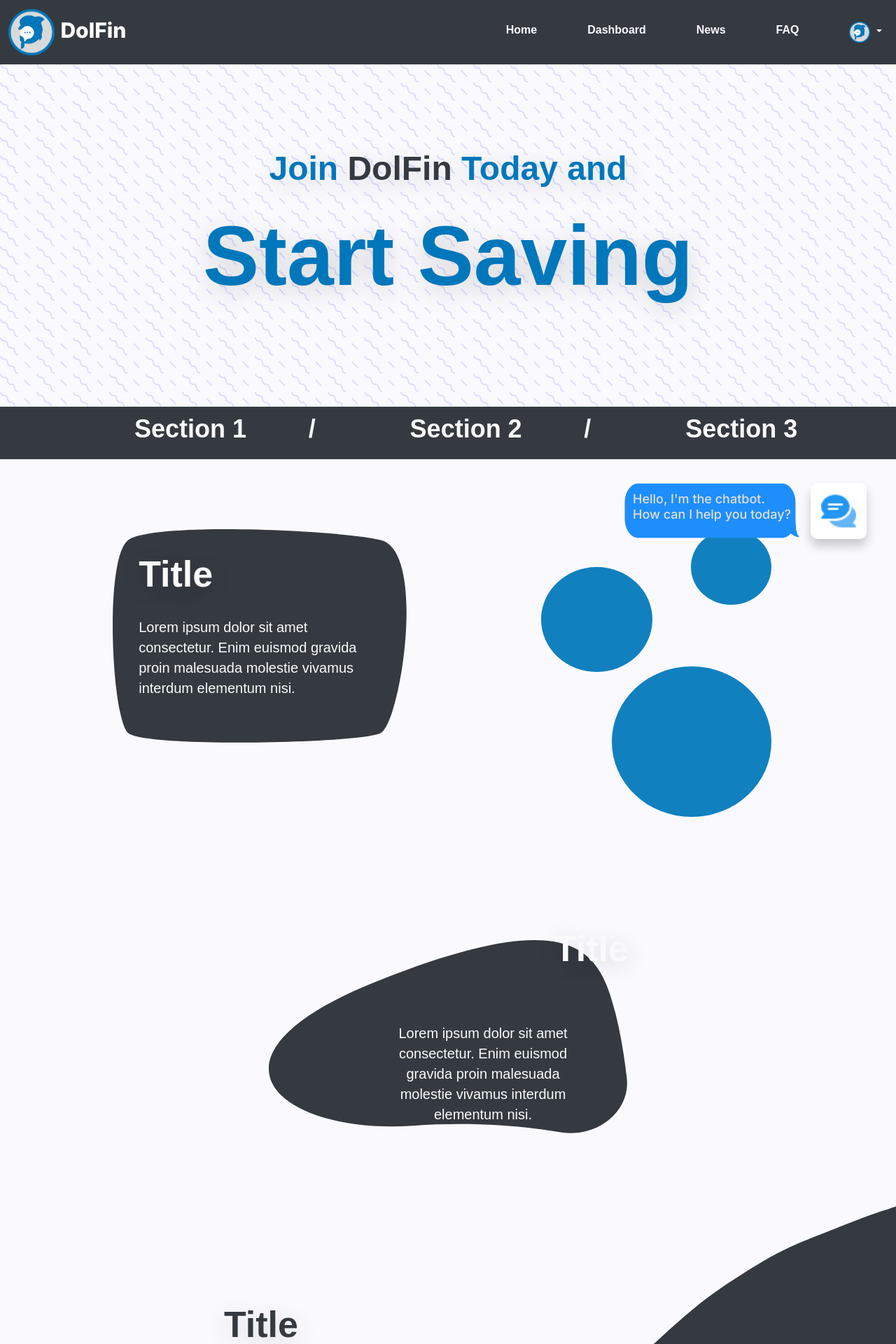
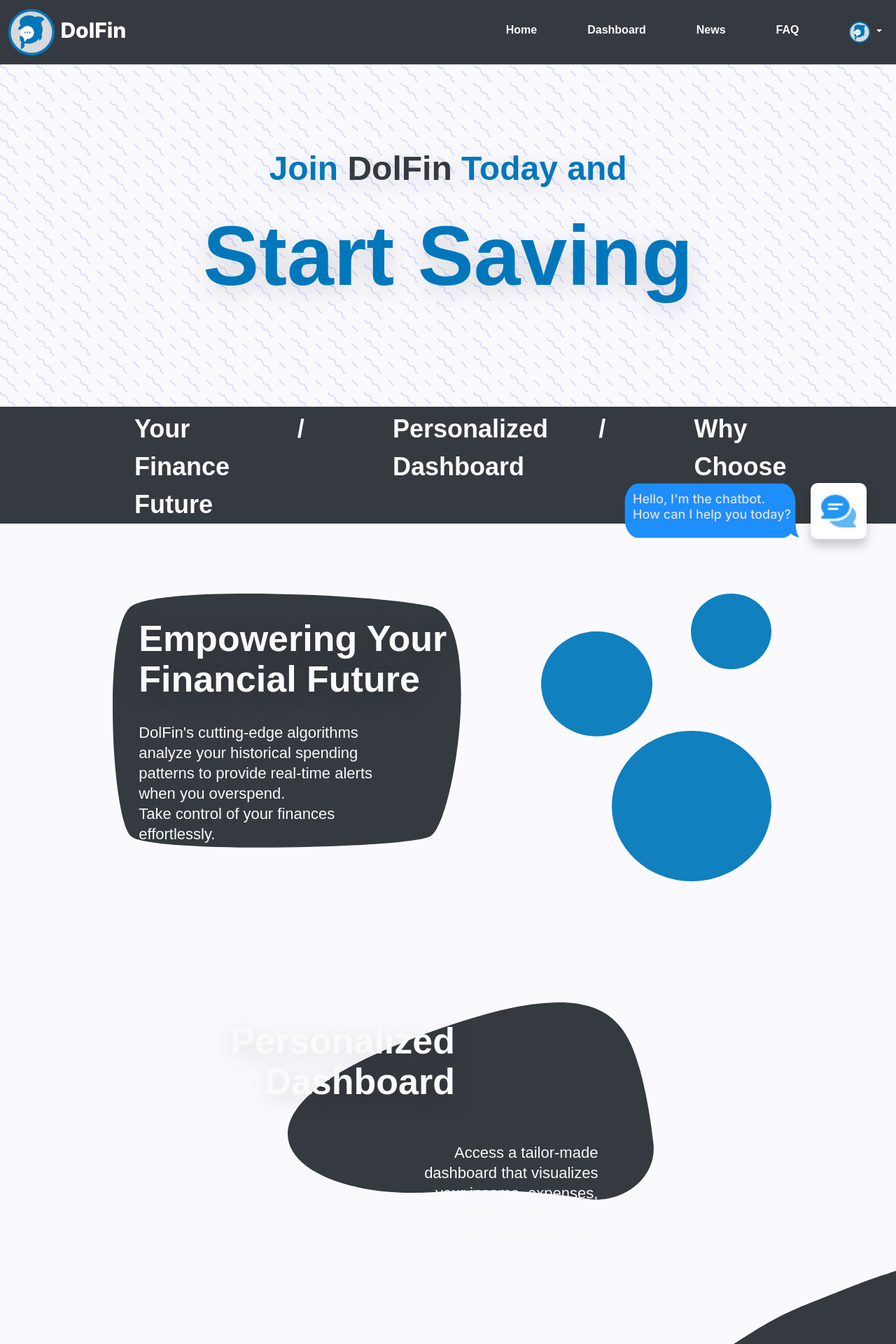
Before and after one commit to DataBytes-Organisation/Neo_Dolfin, a Flask app: template neo_dolfin/templates/home.html in a window 1280 px wide. Shown: the top 1920 px of the page at 70% size. Run offline with Flask 3, Linux system fonts and the light colour scheme; the template is opened without the code that fills it, so the values that code supplies are empty; parts of the project's set-up code (start-up, migrations or seed data) failed here and were passed over; some libraries are stand-ins or nearby versions.

Commit message:
Feature front home content (#48)
* chatbot frontend added

* frontend changes for chatbot

* changes

* auto push first message in chatbot

* added the first message chatbot

* Modifying to use user First Name

* chatbot completed

* Chatbot frontend completed!

* write the home content

* write content for the homepage

* Delete neo_dolfin/static/js/chatbot_app copy.js

Signed-off-by: Blake Latch <84319903+BlakeLatch@users.noreply.github.com>

---------

Signed-off-by: Blake Latch <84319903+BlakeLatch@users.noreply.github.com>
Co-authored-by: thompsonjac <101184642+thompsonjac@users.noreply.github.com>
Co-authored-by: Blake Latch <84319903+BlakeLatch@users.noreply.github.com>

```diff
--- a/neo_dolfin/static/css/home.css
+++ b/neo_dolfin/static/css/home.css
@@ -73,7 +73,7 @@ body {
 #firstSectionBG {
   background-image: url("/static/img/homeBlob1.svg");
   background-repeat: no-repeat;
-  background-size: 80%;
+  background-size: 95%;
   padding-top: 25px;
   height: 500px;
   margin-left: 8%;
@@ -91,7 +91,7 @@ body {
 
 #firstSectionParagraph {
   color: #fafafa;
-  font-size: 20px;
+  font-size: 22px;
   line-height: 29px;
   padding-left: 5%;
   padding-right: 25%;
@@ -109,7 +109,9 @@ body {
   background-repeat: no-repeat;
   background-position: center;
   height: 450px;
-  background-size: 40%;
+  margin-left: 5%;
+  /* padding-left: 50px; */
+  background-size: 43%;
 }
 
 #secondSectionHeading {
@@ -117,20 +119,22 @@ body {
   font-weight: 800;
   font-size: 52px;
   line-height: 58px;
-  text-align: center;
-  padding-left: 410px;
-  padding-top: 70px;
+  text-align: right;
+  /* padding-left: 240px; */
+  padding-right: 630px;
+  padding-top: 110px;
   text-shadow: 0px 8px 35px rgba(0, 0, 0, 0.16);
 }
 
 #secondSectionParagraph {
   color: #fafafa;
-  font-size: 20px;
+  font-size: 22px;
   line-height: 29px;
-  text-align: center;
+  text-align: right;
   margin: 0 auto;
-  padding-top: 70px;
+  padding-top: 50px;
   padding-left: 100px;
+  /* margin-bottom: 20px; */
   width: 30%;
 }
 
@@ -152,7 +156,7 @@ body {
 
 #thirdSectionParagraph {
   color: #343a40;
-  font-size: 20px;
+  font-size: 22px;
   line-height: 29px;
   width: 30%;
 }
--- a/neo_dolfin/templates/home.html
+++ b/neo_dolfin/templates/home.html
@@ -22,19 +22,19 @@
   <div id="anchorBarList" class="container">
     <div class="row">
       <div class="col-sm">
-        <a id="anchorItem" href="#firstSection">Section 1</a>
+        <a id="anchorItem" href="#firstSection">Your Finance Future</a>
       </div>
       <div class="col-sm">
         <p id="slashSpace">/</p>
       </div>
       <div class="col-sm">
-        <a id="anchorItem" href="#secondSection">Section 2 </a>
+        <a id="anchorItem" href="#secondSection">Personalized Dashboard</a>
       </div>
       <div class="col-sm">
         <p id="slashSpace">/</p>
       </div>
       <div class="col-sm">
-        <a id="anchorItem" href="#thirdSection">Section 3</a>
+        <a id="anchorItem" href="#thirdSection">Why Choose Us</a>
       </div>
     </div>
   </div>
@@ -42,9 +42,10 @@
   <div id="firstSection" class="container">
     <div class="row">
       <div id="firstSectionBG" class="col">
-        <h2 id="firstSectionHeading">Title</h2>
-        <p id="firstSectionParagraph">Lorem ipsum dolor sit amet consectetur. Enim euismod gravida proin malesuada
-          molestie vivamus interdum elementum nisi.</p>
+        <h2 id="firstSectionHeading">Empowering Your Financial Future</h2>
+        <p id="firstSectionParagraph">DolFin's cutting-edge algorithms analyze your historical spending patterns to
+          provide real-time alerts when you
+          overspend.<br> Take control of your finances effortlessly.</p>
       </div>
       <div class="col">
         <img id="firstSectionImg" src="/static/img/homeBubbles.svg" alt="Decorative bubbles">
@@ -53,16 +54,24 @@
   </div>
 
   <div id="secondSection">
-    <h2 id="secondSectionHeading">Title</h2>
-    <p id="secondSectionParagraph">Lorem ipsum dolor sit amet consectetur. Enim euismod gravida proin malesuada molestie
-      vivamus interdum elementum nisi.</p>
+    <h2 id="secondSectionHeading">Personalized<br>Dashboard</h2>
+    <p id="secondSectionParagraph">Access a tailor-made dashboard that visualizes your income, expenses, and savings,
+      putting your financial world at your
+      fingertips.</p>
   </div>
 
   <div id="bottomSection">
     <div id="thirdSection">
-      <h2 id="thirdSectionHeading">Title</h2>
-      <p id="thirdSectionParagraph">Lorem ipsum dolor sit amet consectetur. Enim euismod gravida proin malesuada
-        molestie vivamus interdum elementum nisi.</p>
+      <h2 id="thirdSectionHeading">Why Choose Us</h2>
+      <p>
+      <ul id="thirdSectionParagraph">
+        <li><strong>Data Security:</strong> Top-notch protection for your financial data.
+        </li>
+        <li><strong>User-Friendly Interface:</strong>Easy navigation for all users.
+        </li>
+        <li><strong>Financial Expertise:</strong>Proven track record in finance management</li>
+      </ul>
+      </p>
     </div>
   </div>
 
```
Also changed, not shown: neo_dolfin/static/img/chatbot-text-cloud2.png (deleted), 1 other file.
